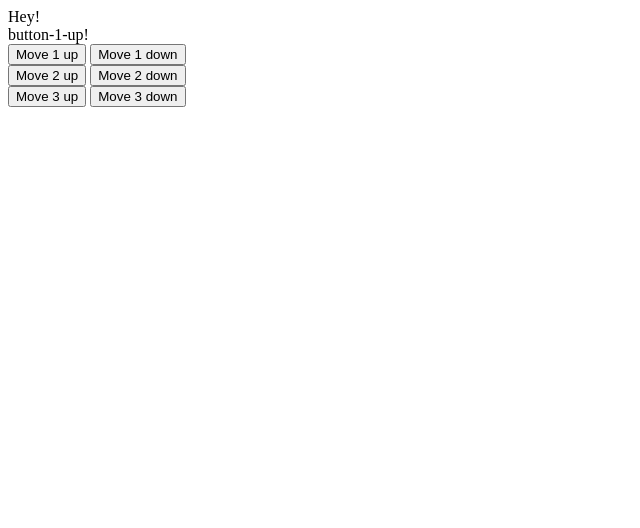
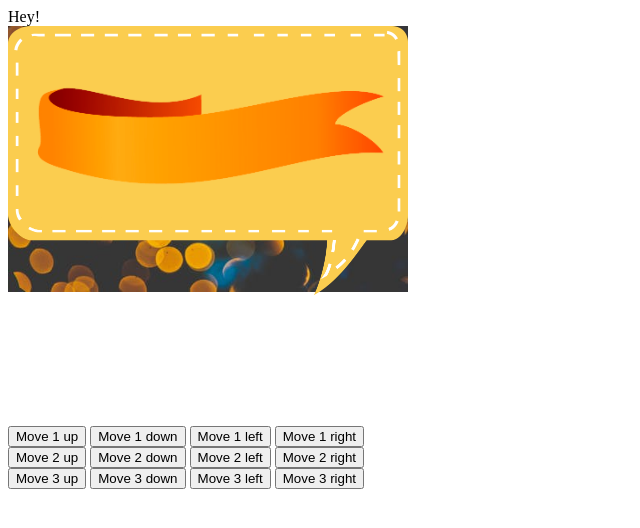
Before and after one commit to eddieatkinson/imageLayers, a plain HTML site: page index.html in a window 1280 px wide. Both pictures are taken after a click on the button "Move 1 up". Shown: the whole page, without its empty margins (0-640 px from the left). Drawn offline with nearby package versions, Linux system fonts and the light colour scheme.

Commit message:
more css

```diff
--- /dev/null
+++ b/css/styles.css
@@ -0,0 +1,24 @@
+#images-container {
+  position: relative;
+  height: 400px;
+}
+
+#images-container > div {
+  position: absolute;
+}
+
+#images-container img {
+  width: 400px;
+}
+
+#image1 {
+  z-index: 1;
+}
+
+#image2 {
+  z-index: 2;
+}
+
+#image3 {
+  z-index: 3;
+}
--- a/index.html
+++ b/index.html
@@ -9,35 +9,40 @@
     <title></title>
     <meta name="description" content="">
     <meta name="viewport" content="width=device-width, initial-scale=1">
-    <link rel="stylesheet" href="">
-
+    <link rel="stylesheet" type="text/css" href="css/styles.css">
     <script src="https://code.jquery.com/jquery-3.4.1.js" integrity="sha256-WpOohJOqMqqyKL9FccASB9O0KwACQJpFTUBLTYOVvVU=" crossorigin="anonymous"></script>
     <script type="text/javascript" src="js/scripts.js"></script>
   </head>
   <body>
     <div>Hey!</div>
-    <div class="image">
+    <div id="images-container" class="image">
       <div id="image1">
-
+        <img src="images/background.jpeg" />
       </div>
       <div id="image2">
-
+        <img src="images/textBox.png" />
       </div>
       <div id="image3">
-
+        <img src="images/banner.png" />
       </div>
     </div>
     <div id="buttons1">
       <button class="button-1-up">Move 1 up</button>
       <button class="button-1-down">Move 1 down</button>
+      <button class="button-1-left">Move 1 left</button>
+      <button class="button-1-right">Move 1 right</button>
     </div>
     <div id="buttons2">
       <button class="button-2-up">Move 2 up</button>
       <button class="button-2-down">Move 2 down</button>
+      <button class="button-2-left">Move 2 left</button>
+      <button class="button-2-right">Move 2 right</button>
     </div>
     <div id="buttons3">
       <button class="button-3-up">Move 3 up</button>
       <button class="button-3-down">Move 3 down</button>
+      <button class="button-3-left">Move 3 left</button>
+      <button class="button-3-right">Move 3 right</button>
     </div>
     <script src="" async defer></script>
   </body>
--- a/js/scripts.js
+++ b/js/scripts.js
@@ -1,6 +1,45 @@
+let left1 = 0;
+let top1 = 0;
+let left2 = 0;
+let top2 = 0;
+let left3 = 0;
+let top3 = 0;
 $(document).ready(() => {
   console.log('Ready!');
   $('.button-1-up').click(() => {
-    $('#image1').html('button-1-up!');
+    $('#image1').css("top", `${top1-1}`);
+  });
+  $('.button-1-down').click(() => {
+
+  });
+  $('.button-1-left').click(() => {
+    $('#image1').css("")
+  });
+  $('.button-1-right').click(() => {
+
+  });
+  $('.button-2-up').click(() => {
+
+  });
+  $('.button-2-down').click(() => {
+
+  });
+  $('.button-2-left').click(() => {
+    $('#image2').css("")
+  });
+  $('.button-2-right').click(() => {
+
+  });
+  $('.button-3-up').click(() => {
+
+  });
+  $('.button-3-down').click(() => {
+
+  });
+  $('.button-3-left').click(() => {
+    $('#image3').css("")
+  });
+  $('.button-3-right').click(() => {
+
   });
 });
```
Also changed, not shown: images/background.jpeg (added), images/banner.png (added), images/textBox.png (added).
